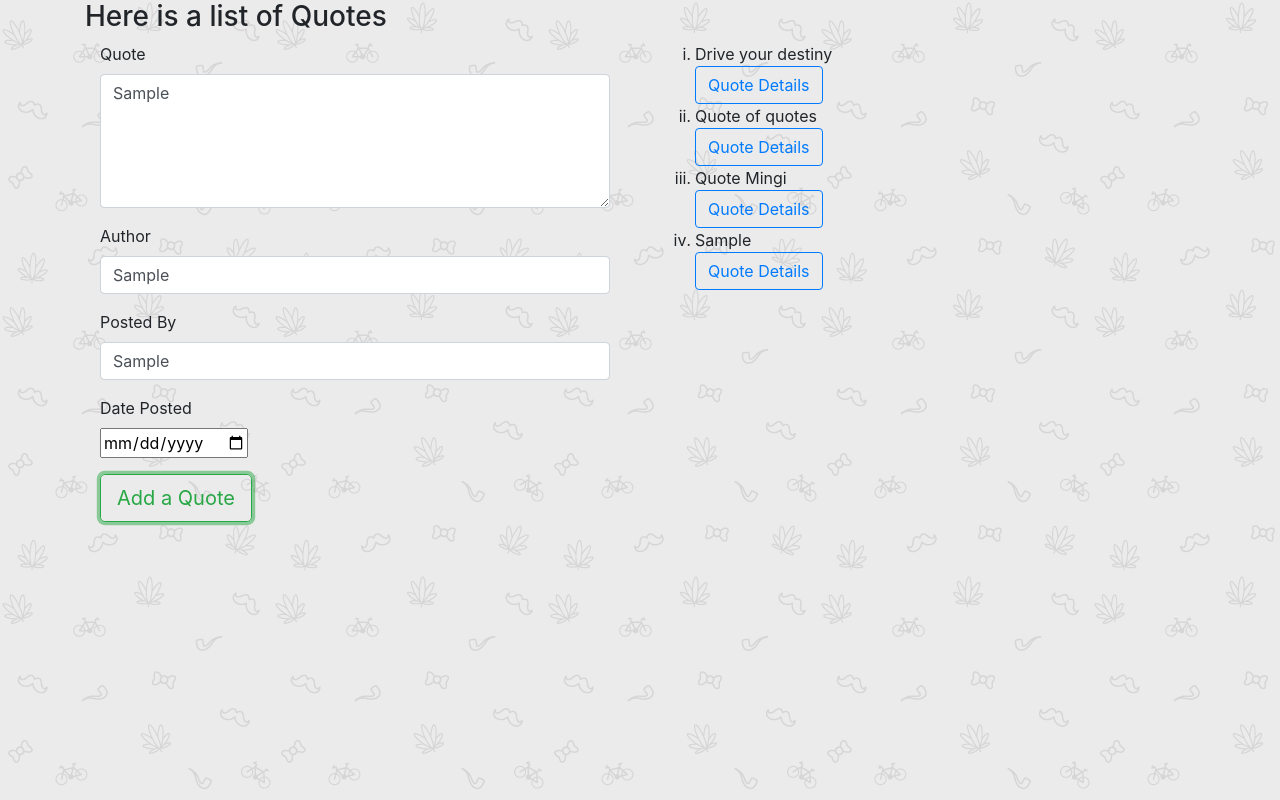
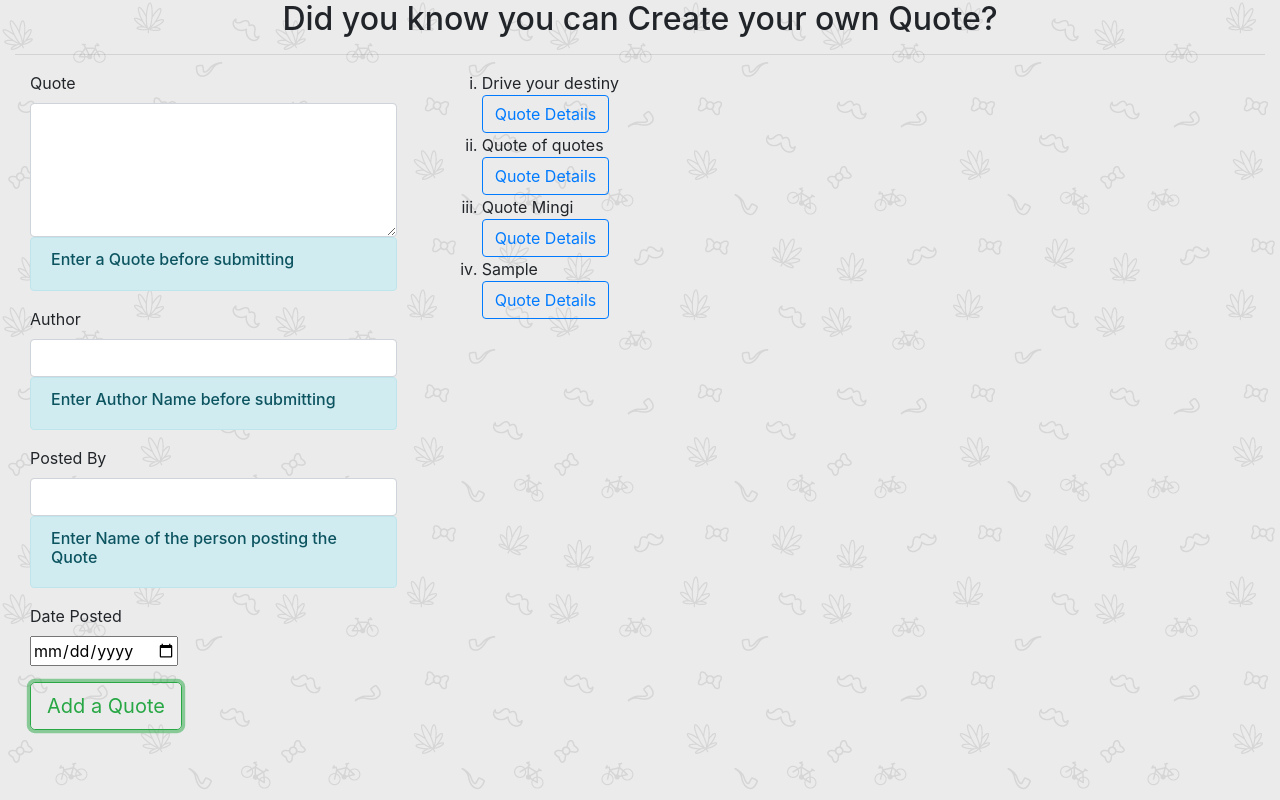
Before and after one commit to Antavio/Quotes, an Angular app: page / in a window 1280 px wide. Both pictures are taken after typing "Sample", "Sample", "Sample", "2020-01-15" into the empty fields and a click on the button "Add a Quote". Built offline with nearby package versions, Linux system fonts and the light colour scheme.

Commit message:
Adding a header to the homepage.

```diff
--- a/src/app/quote-form/quote-form.component.html
+++ b/src/app/quote-form/quote-form.component.html
@@ -1,10 +1,10 @@
 <div class="container-fluid">
 
-      <form (ngSubmit)='quoteSubmission()' #quoteForm='ngForm'>
+      <form  #quoteForm='ngForm' (ngSubmit)='quoteSubmission()'>
             <div class="form-group">
                     <label for="quote">Quote</label>
                     <textarea class="form-control" id="quote" rows="5" cols="10" [(ngModel)]="newQuote.quote" name="quote" #quoteref="ngModel" required></textarea>
-                    <div [hidden]="quoteref.pristine || quoteref.valid" class="alert alert-info">
+                    <div [hidden]="quoteref.valid || quoteref.pristine" class="alert alert-info">
                         <h6>Enter a Quote before submitting</h6>
                     </div>
                 </div>
--- a/src/app/quote-form/quote-form.component.ts
+++ b/src/app/quote-form/quote-form.component.ts
@@ -13,6 +13,7 @@
 
   quoteSubmission(){
     this.addQuote.emit(this.newQuote);
+    this.newQuote=new Quote(0,"","","",0,new Date());
   }
 
   constructor() { }
--- a/src/app/quote/quote.component.html
+++ b/src/app/quote/quote.component.html
@@ -1,10 +1,10 @@
-<div class="container">
-    <h3>Here is a list of Quotes</h3>
+<div class="container-fluid">
+    <h2 class="text-center">Did you know you can Create your own Quote?</h2><hr>
   <div class="row">
-   <div class="col-md-6">
+   <div class="col-md-4">
      <app-quote-form (addQuote)="quoteSubmission($event)"></app-quote-form>
    </div>
-   <div class="col-md-6">
+   <div class="col-md-8">
 <ol type="i">
   <div *ngFor='let quote of quotes;let position = index'>
   <li >{{quote.quote}}</li>
--- a/src/app/quote/quote.component.ts
+++ b/src/app/quote/quote.component.ts
@@ -14,8 +14,7 @@
   ]
 
   quoteSubmission(quote){
-    let quoteLength=this.quotes.length;
-    quote.id = quoteLength+1;
+    quote.id +=1;
     quote.actualDate = new Date(quote.actualDate);
     this.quotes.push(quote);
   }
```
